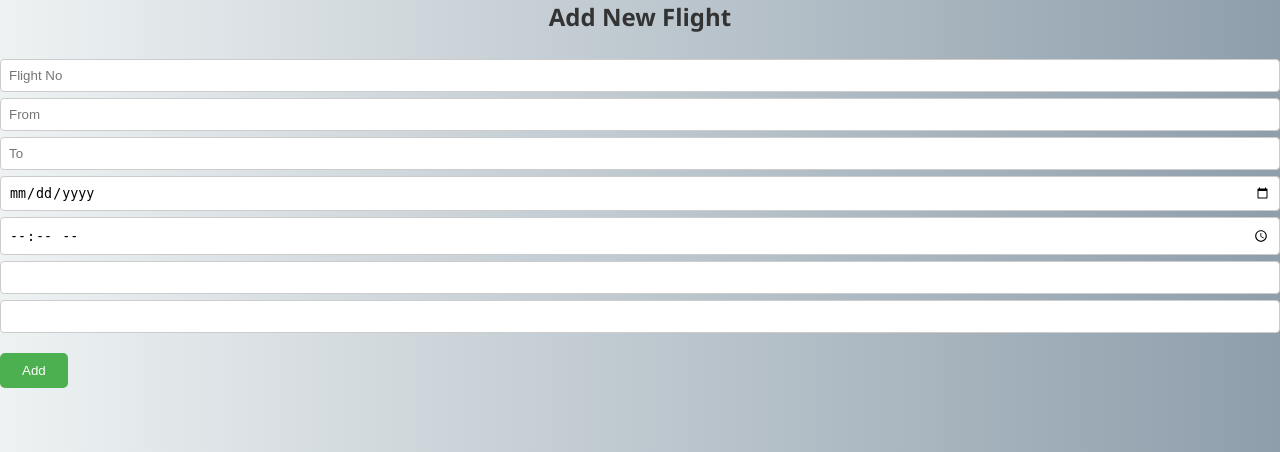
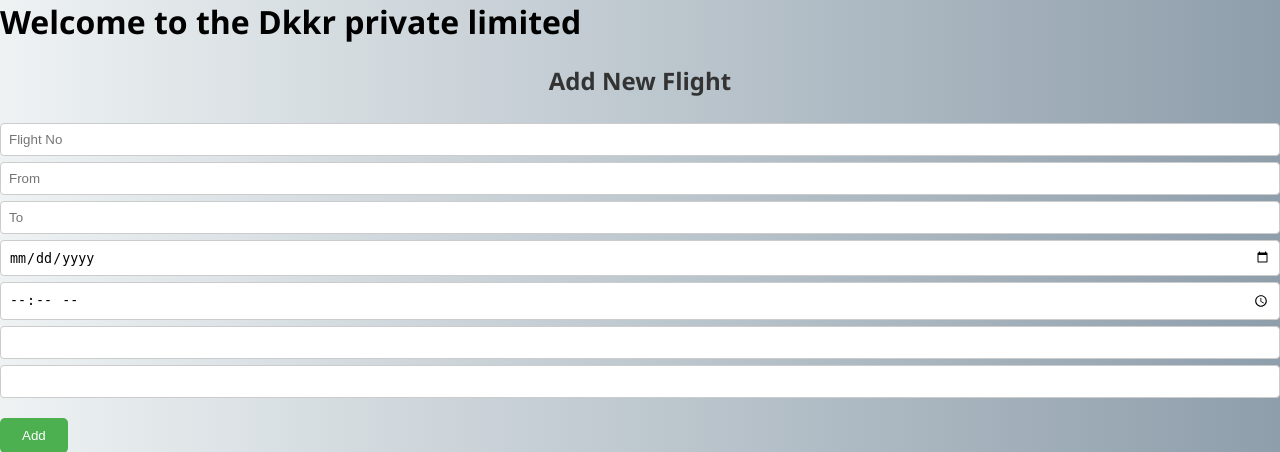
Before and after one commit to Dhananjayak777/flight-booking-system, a Flask app: page /add_flight in a window 1280 px wide. Shown: the top 452 px of the page. Run offline with Flask 3, Linux system fonts and the light colour scheme; a user stored in the database is signed in.

Commit message:
Test CI/CD pipeline: added  statement

```diff
--- a/templates/add_flight.html
+++ b/templates/add_flight.html
@@ -1,5 +1,5 @@
 <link rel="stylesheet" href="{{ url_for('static', filename='style.css') }}">
-
+<h1> Welcome to the Dkkr private limited</h1>
 <h2>Add New Flight</h2>
 <form method="POST">
   <input name="flight_no" placeholder="Flight No" required>
```
